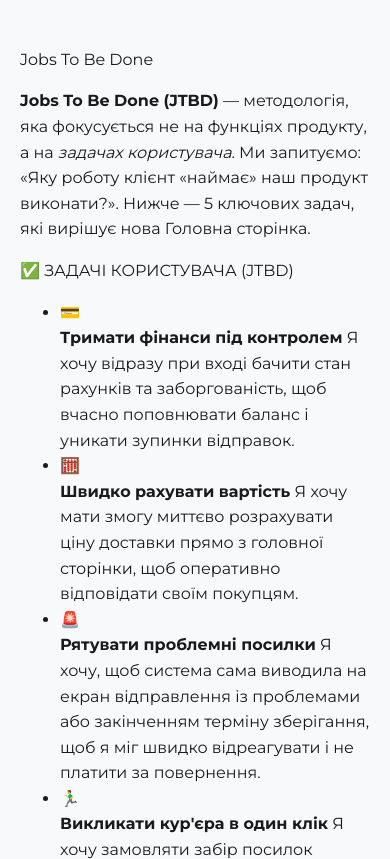
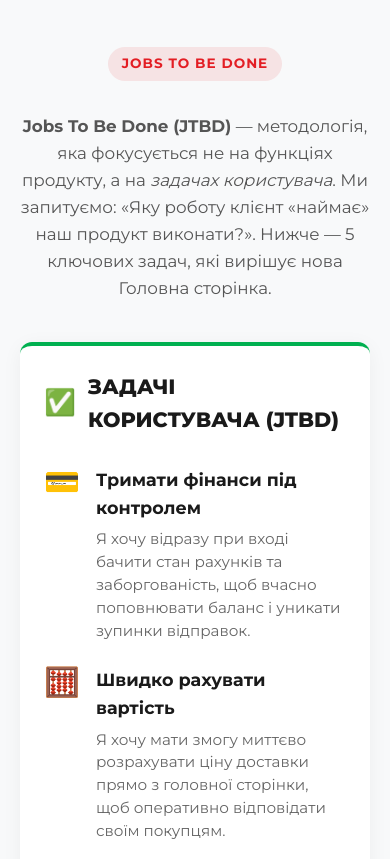
Before and after one commit to Alex2909q/rs-holovnastorinka, a plain HTML site: page index.html in a window 390 px wide. Shown: the part 7696-8555 px from the top of the page. Drawn offline with Linux system fonts and the light colour scheme.

Commit message:
auto: save at 2026-05-22 09:47:17

```diff
--- a/styles.css
+++ b/styles.css
@@ -581,108 +581,101 @@
     background: #f8f9fa;
 }
 
-.jtbd-grid {
-    display: grid;
-    grid-template-columns: repeat(3, 1fr);
+.jtbd-intro {
+    max-width: 800px;
+    margin: 0 auto 40px auto;
+    text-align: center;
+}
+
+.jtbd-intro-badge {
+    display: inline-block;
+    background: rgba(227, 30, 36, 0.1);
+    color: var(--np-red);
+    padding: 6px 14px;
+    border-radius: 20px;
+    font-size: 0.85rem;
+    font-weight: 700;
+    margin-bottom: 16px;
+    text-transform: uppercase;
+    letter-spacing: 1px;
+}
+
+.jtbd-intro-text {
+    font-size: 1.05rem;
+    color: #555;
+    line-height: 1.6;
+}
+
+.jtbd-layout {
+    display: flex;
+    justify-content: center;
+}
+
+.jtbd-list-card {
+    background: #ffffff;
+    border-radius: 12px;
+    padding: 40px;
+    box-shadow: 0 4px 20px rgba(0,0,0,0.05);
+    border-top: 4px solid #00b050; /* Green accent to match TO BE card */
+    max-width: 800px;
+    width: 100%;
+}
+
+.jtbd-card-header {
+    display: flex;
+    align-items: center;
+    gap: 12px;
+    font-size: 1.3rem;
+    font-weight: 800;
+    color: var(--dark);
+    margin-bottom: 30px;
+    text-transform: uppercase;
+}
+
+.jtbd-card-icon {
+    font-size: 1.6rem;
+}
+
+.jtbd-list {
+    list-style: none;
+    padding: 0;
+    margin: 0;
+    display: flex;
+    flex-direction: column;
     gap: 24px;
 }
 
-/* The 4th and 5th cards shift to row 2, centred via column offset */
-.jtbd-card--offset:nth-child(4) {
-    grid-column: 1 / 2;
-    margin-left: calc(50% + 12px);   /* shift right so 2 cards sit centred */
-}
-.jtbd-card--offset:nth-child(5) {
-    grid-column: 2 / 3;
-    margin-left: calc(50% + 12px);
+.jtbd-list li {
+    display: flex;
+    gap: 16px;
+    align-items: flex-start;
 }
 
-/* Simpler centering approach: wrap row 2 separately */
-.jtbd-grid {
-    display: grid;
-    grid-template-columns: repeat(3, 1fr);
-    gap: 24px;
+.jtbd-li-icon {
+    font-size: 1.8rem;
+    flex-shrink: 0;
+    line-height: 1;
+    margin-top: 2px;
 }
 
-.jtbd-card {
-    background: #ffffff;
-    border-radius: 18px;
-    padding: 36px 28px;
-    box-shadow: 0 4px 20px rgba(0,0,0,0.06);
-    border-left: 5px solid var(--np-red);
-    display: flex;
-    flex-direction: column;
-    gap: 14px;
-    transition: transform 0.25s ease, box-shadow 0.25s ease;
-    position: relative;
-    overflow: hidden;
+.jtbd-list li div strong {
+    display: block;
+    font-size: 1.1rem;
+    color: var(--dark);
+    margin-bottom: 6px;
+    font-weight: 700;
 }
 
-.jtbd-card::before {
-    content: '';
-    position: absolute;
-    top: -40px;
-    right: -40px;
-    width: 100px;
-    height: 100px;
-    background: rgba(227, 30, 36, 0.05);
-    border-radius: 50%;
-    pointer-events: none;
+.jtbd-list li div span {
+    display: block;
+    font-size: 0.95rem;
+    color: #666;
+    line-height: 1.5;
 }
 
-.jtbd-card:hover {
-    transform: translateY(-6px);
-    box-shadow: 0 16px 40px rgba(227, 30, 36, 0.12);
-}
-
-.jtbd-icon {
-    font-size: 2.6rem;
-    line-height: 1;
-}
-
-.jtbd-title {
-    font-size: 1.1rem;
-    font-weight: 800;
-    color: var(--dark);
-    margin: 0;
-    line-height: 1.3;
-}
-
-.jtbd-text {
-    font-size: 0.95rem;
-    color: #555;
-    line-height: 1.6;
-    margin: 0;
-}
-
-/* Row 2 centering: last 2 cards */
-.jtbd-card--offset {
-    grid-column: auto;
-}
-
-/* Override grid for 5 items: 3 top + 2 centred */
-.jtbd-grid {
-    display: grid;
-    grid-template-columns: repeat(6, 1fr);
-    gap: 24px;
-}
-
-.jtbd-grid .jtbd-card:nth-child(1) { grid-column: 1 / 3; }
-.jtbd-grid .jtbd-card:nth-child(2) { grid-column: 3 / 5; }
-.jtbd-grid .jtbd-card:nth-child(3) { grid-column: 5 / 7; }
-.jtbd-grid .jtbd-card:nth-child(4) { grid-column: 2 / 4; }
-.jtbd-grid .jtbd-card:nth-child(5) { grid-column: 4 / 6; }
-
-@media (max-width: 900px) {
-    .jtbd-grid {
-        grid-template-columns: 1fr 1fr;
-    }
-    .jtbd-grid .jtbd-card:nth-child(n) { grid-column: auto; }
-}
-
-@media (max-width: 600px) {
-    .jtbd-grid {
-        grid-template-columns: 1fr;
+@media (max-width: 768px) {
+    .jtbd-list-card {
+        padding: 24px;
     }
 }
 
```
